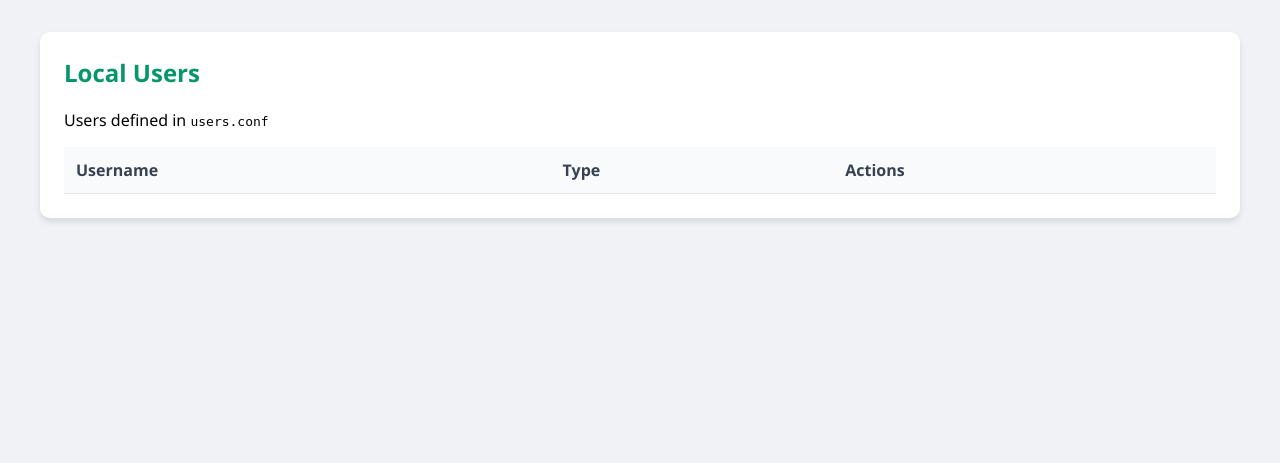
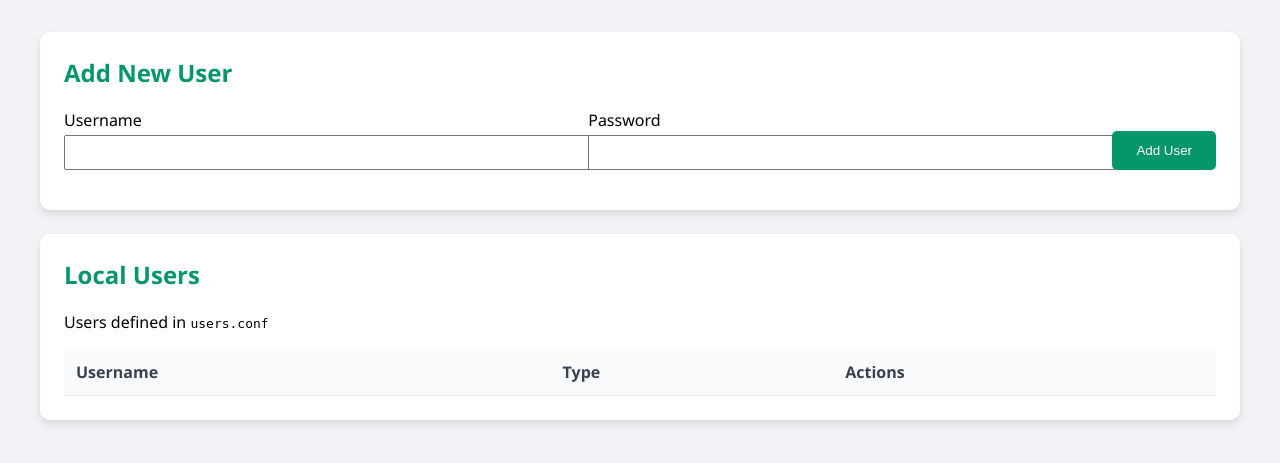
Before and after one commit to tsautier/RoXX, a FastAPI app: template roxx/web/templates/users.html in a window 1280 px wide. Shown: the part 118-581 px from the top of the page. Run offline with FastAPI, Linux system fonts and the light colour scheme; the template is opened without the code that fills it, so the values that code supplies are empty.

Commit message:
Feat: Add Web Auth, User CRUD, and Real-time Logs

```diff
--- a/roxx/web/app.py
+++ b/roxx/web/app.py
@@ -3,22 +3,53 @@ RoXX Web Interface - Modern FastAPI Application
 Replaces the old SimpleSAMLphp interface with a modern Python web app
 """
 
-from fastapi import FastAPI, Request, Form, HTTPException
+from fastapi import FastAPI, Request, Form, HTTPException, Depends, WebSocket, WebSocketDisconnect
 from fastapi.responses import HTMLResponse, JSONResponse
 from fastapi.staticfiles import StaticFiles
 from fastapi.templating import Jinja2Templates
+from fastapi.security import HTTPBasic, HTTPBasicCredentials
 import qrcode
 import io
 import base64
+import os
+import secrets
+import asyncio
 from pathlib import Path
+from typing import List
 
 from roxx.core.auth.totp import TOTPAuthenticator
 from roxx.utils.system import SystemManager
 
+# ------------------------------------------------------------------------------
+# Security & Authentication
+# ------------------------------------------------------------------------------
+security = HTTPBasic()
+
+def get_current_username(credentials: HTTPBasicCredentials = Depends(security)):
+    """Verifies HTTP Basic Auth credentials"""
+    correct_username = os.getenv("ROXX_ADMIN_USER", "admin").encode("utf8")
+    correct_password = os.getenv("ROXX_ADMIN_PASSWORD", "admin").encode("utf8")
+
+    is_correct_username = secrets.compare_digest(credentials.username.encode("utf8"), correct_username)
+    is_correct_password = secrets.compare_digest(credentials.password.encode("utf8"), correct_password)
+
+    if not (is_correct_username and is_correct_password):
+        raise HTTPException(
+            status_code=401,
+            detail="Incorrect email or password",
+            headers={"WWW-Authenticate": "Basic"},
+        )
+    return credentials.username
+
+# ------------------------------------------------------------------------------
+# App Initialization
+# ------------------------------------------------------------------------------
+
 app = FastAPI(
     title="RoXX Admin Interface",
     description="Modern web interface for RoXX RADIUS Authentication Proxy",
-    version="1.0.0-beta"
+    version="1.0.0-beta2",
+    dependencies=[Depends(get_current_username)] # Secure ALL endpoints
 )
 
 # Templates directory
@@ -174,9 +205,124 @@ async def health_check():
 
 
 
+
+# ------------------------------------------------------------------------------
+# User Management API
+# ------------------------------------------------------------------------------
+@app.post("/api/users")
+async def create_user(
+    username: str = Form(...),
+    password: str = Form(...),
+    user_type: str = Form(default="Cleartext-Password")
+):
+    """Add a new user"""
+    if SystemManager.add_radius_user(username, password, user_type):
+        return {"success": True, "message": f"User {username} added"}
+    else:
+        raise HTTPException(status_code=500, detail="Failed to write to users.conf")
+
+@app.delete("/api/users/{username}")
+async def delete_user(username: str):
+    """Delete a user"""
+    if SystemManager.delete_radius_user(username):
+        return {"success": True, "message": f"User {username} deleted"}
+    else:
+        raise HTTPException(status_code=500, detail="Failed to delete user")
+
+# ------------------------------------------------------------------------------
+# Real-time Logs (WebSocket)
+# ------------------------------------------------------------------------------
+@app.websocket("/ws/logs")
+async def websocket_endpoint(websocket: WebSocket):
+    await websocket.accept()
+    try:
+        log_file = SystemManager.get_radius_log_file()
+
+        # If file doesn't exist (e.g. dev env without radius), simulate logs
+        if not log_file.exists():
+            await websocket.send_text(f"Log file not found at {log_file} - Simulating logs...")
+            while True:
+                await asyncio.sleep(2)
+                await websocket.send_text(f"SIMULATED LOG: Heartbeat... {secrets.token_hex(4)}")
+
+        # Tail the file
+        # Simple implementation: read from end
+        with open(log_file, "r") as f:
+            f.seek(0, 2) # Go to end
+            while True:
+                line = f.readline()
+                if line:
+                    await websocket.send_text(line.strip())
+                else:
+                    await asyncio.sleep(0.5)
+
+    except WebSocketDisconnect:
+        print("Client disconnected")
+    except Exception as e:
+        await websocket.send_text(f"Error: {str(e)}")
+
+
+
+# ------------------------------------------------------------------------------
+# User Management API
+# ------------------------------------------------------------------------------
+@app.post("/api/users")
+async def create_user(
+    username: str = Form(...),
+    password: str = Form(...),
+    user_type: str = Form(default="Cleartext-Password")
+):
+    """Add a new user"""
+    if SystemManager.add_radius_user(username, password, user_type):
+        return {"success": True, "message": f"User {username} added"}
+    else:
+        raise HTTPException(status_code=500, detail="Failed to write to users.conf")
+
+@app.delete("/api/users/{username}")
+async def delete_user(username: str):
+    """Delete a user"""
+    if SystemManager.delete_radius_user(username):
+        return {"success": True, "message": f"User {username} deleted"}
+    else:
+        raise HTTPException(status_code=500, detail="Failed to delete user")
+
+# ------------------------------------------------------------------------------
+# Real-time Logs (WebSocket)
+# ------------------------------------------------------------------------------
+@app.websocket("/ws/logs")
+async def websocket_endpoint(websocket: WebSocket):
+    await websocket.accept()
+    try:
+        log_file = SystemManager.get_radius_log_file()
+
+        # If file doesn't exist (e.g. dev env without radius), simulate logs
+        if not log_file.exists():
+            await websocket.send_text(f"Log file not found at {log_file} - Simulating logs...")
+            while True:
+                await asyncio.sleep(2)
+                await websocket.send_text(f"SIMULATED LOG: Heartbeat... {secrets.token_hex(4)}")
+
+        # Tail the file
+        # Simple implementation: read from end
+        with open(log_file, "r") as f:
+            f.seek(0, 2) # Go to end
+            while True:
+                line = f.readline()
+                if line:
+                    await websocket.send_text(line.strip())
+                else:
+                    await asyncio.sleep(0.5)
+
+    except WebSocketDisconnect:
+        print("Client disconnected")
+    except Exception as e:
+        await websocket.send_text(f"Error: {str(e)}")
+
+
 def main():
     import uvicorn
     uvicorn.run(app, host="0.0.0.0", port=8000)
 
+
 if __name__ == "__main__":
     main()
--- a/roxx/web/templates/users.html
+++ b/roxx/web/templates/users.html
@@ -74,6 +74,25 @@
     </header>
     <main>
         <div class="card">
+            <h2>Add New User</h2>
+            <form id="addUserForm" style="display: flex; gap: 1rem; align-items: flex-end; margin-bottom: 1rem;">
+                <div style="flex: 1;">
+                    <label>Username</label>
+                    <input type="text" name="username" required
+                        style="width: 100%; padding: 0.5rem; margin-top: 0.25rem;">
+                </div>
+                <div style="flex: 1;">
+                    <label>Password</label>
+                    <input type="password" name="password" required
+                        style="width: 100%; padding: 0.5rem; margin-top: 0.25rem;">
+                </div>
+                <button type="submit"
+                    style="background: #059669; color: white; border: none; padding: 0.75rem 1.5rem; border-radius: 5px; cursor: pointer;">Add
+                    User</button>
+            </form>
+        </div>
+
+        <div class="card">
             <h2>Local Users</h2>
             <p>Users defined in <code>users.conf</code></p>
             <table>
@@ -84,18 +103,60 @@
                         <th>Actions</th>
                     </tr>
                 </thead>
-                <tbody>
+                <tbody id="userTableBody">
                     {% for user in users %}
                     <tr>
                         <td>{{ user }}</td>
                         <td>Cleartext-Password</td>
-                        <td><button disabled>Edit (CLI only)</button></td>
+                        <td>
+                            <button onclick="deleteUser('{{ user }}')"
+                                style="background: #EF4444; color: white; border: none; padding: 0.5rem 1rem; border-radius: 5px; cursor: pointer;">Delete</button>
+                        </td>
                     </tr>
                     {% endfor %}
                 </tbody>
             </table>
         </div>
     </main>
+
+    <script>
+        document.getElementById('addUserForm').addEventListener('submit', async (e) => {
+            e.preventDefault();
+            const formData = new FormData(e.target);
+            try {
+                const response = await fetch('/api/users', {
+                    method: 'POST',
+                    body: formData
+                });
+                if (response.ok) {
+                    window.location.reload();
+                } else {
+                    alert('Failed to add user');
+                }
+            } catch (err) {
+                console.error(err);
+                alert('Error submitting form');
+            }
+        });
+
+        async function deleteUser(username) {
+            if (!confirm(`Are you sure you want to delete ${username}?`)) return;
+
+            try {
+                const response = await fetch(`/api/users/${username}`, {
+                    method: 'DELETE'
+                });
+                if (response.ok) {
+                    window.location.reload();
+                } else {
+                    alert('Failed to delete user');
+                }
+            } catch (err) {
+                console.error(err);
+                alert('Error deleting user');
+            }
+        }
+    </script>
 </body>
 
 </html>
```
Also changed, not shown: roxx/utils/system.py (+57 -6 lines), roxx/web/templates/dashboard.html (+64 -2 lines).
